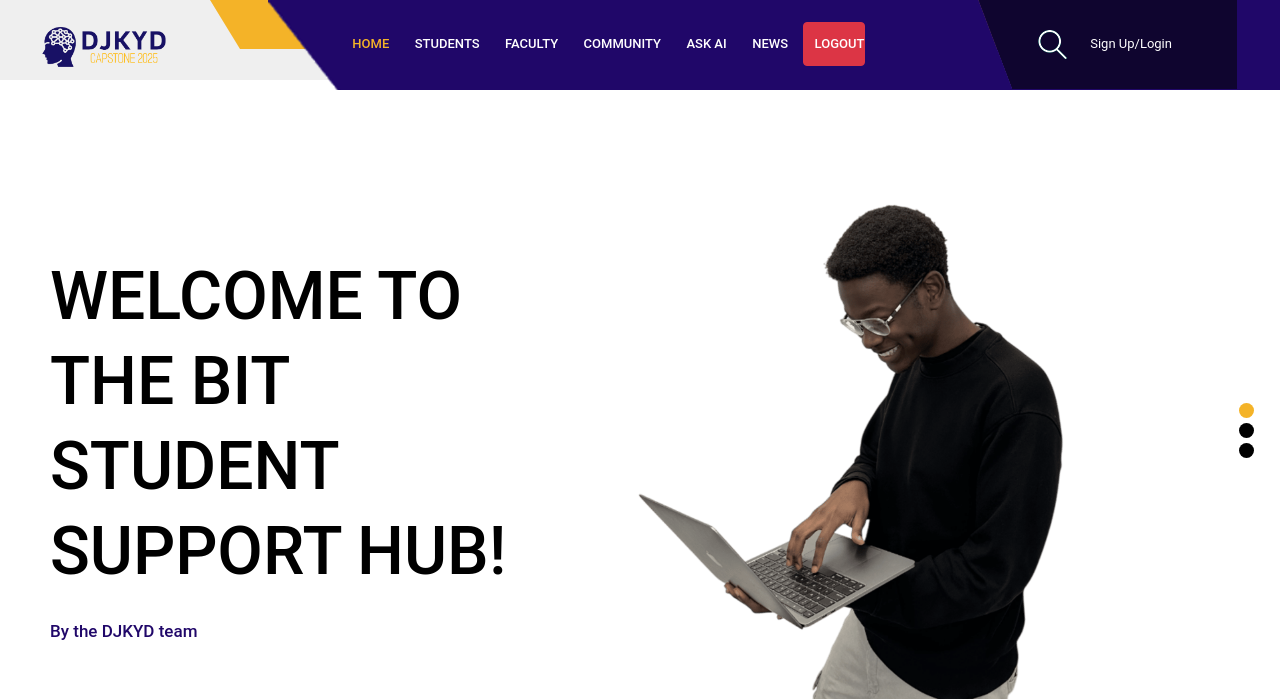
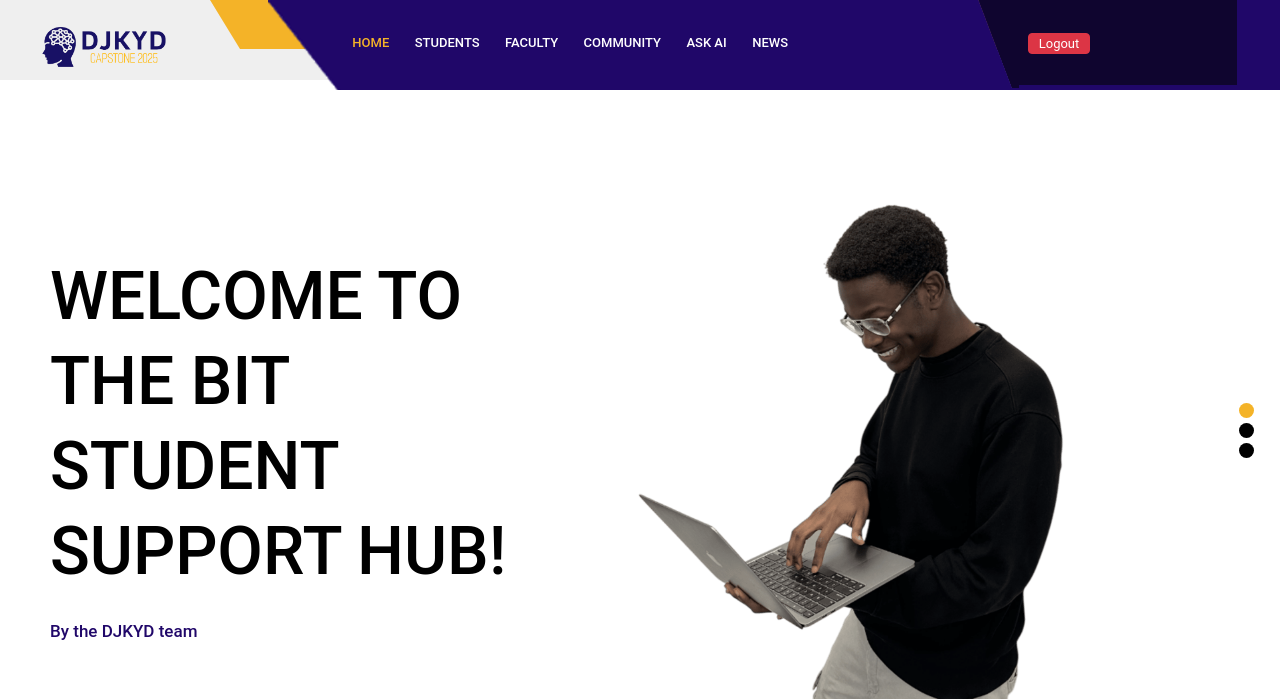
Before and after one commit to jacobabr9/DJKYDcapstone, a PHP site: page /index.php in a window 1280 px wide. Shown: the top 699 px of the page. Run offline with PHP 8.4, Linux system fonts and the light colour scheme; the visitor is signed in with stand-in values (Sample User, id 1); some libraries are stand-ins or nearby versions.

Commit message:
login and check fix

```diff
--- a/mind/index.php
+++ b/mind/index.php
@@ -96,19 +96,20 @@ if ($conn->connect_error) {
                     <li> <a href="#Ask_AI">Ask AI</a> </li>
                     <li> <a href="news.php">News</a> </li>
 
-                    <!-- Logout button visible only if logged in -->
-                    <?php
-                    if (isset($_SESSION['username']) && isset($_SESSION['role'])) {
-                        echo '<li><a href="logout.php" class="btn btn-danger">Logout</a></li>';
-                    }
-                    ?>
                   </ul>
                 </nav>
               </div>
             </div>
             <div class="mean-last">
-              <a href="#"><img src="images/search_icon.png" alt="Search Icon" /></a>
-              <a href="select-teacher-or-student.php">Sign Up/Login</a>
+
+                    <!-- Logout button visible only if logged in -->
+                    <?php
+                    if (isset($_SESSION['username']) && isset($_SESSION['role'])) {
+                        echo '<a href="logout.php" class="btn btn-danger">Logout</a>';
+                    } else {
+                      echo '<li><a href="select-teacher-or-student.php" class="btn btn-danger">Sign Up/Login</a></li>';
+                          }
+                    ?>
             </div>
           </div>
         </div>
@@ -118,9 +119,7 @@ if ($conn->connect_error) {
 </div>
 
 <script>
-  // JavaScript function to check login status based on user role
  function checkLogin(role) {
-    // Make sure the user is logged in and the role matches
     var loggedIn = <?php echo isset($_SESSION['username']) ? 'true' : 'false'; ?>;
     var userRole = '<?php echo isset($_SESSION['role']) ? $_SESSION['role'] : ''; ?>';
 
```
Lines whose indentation alone changed are shown as unchanged.
